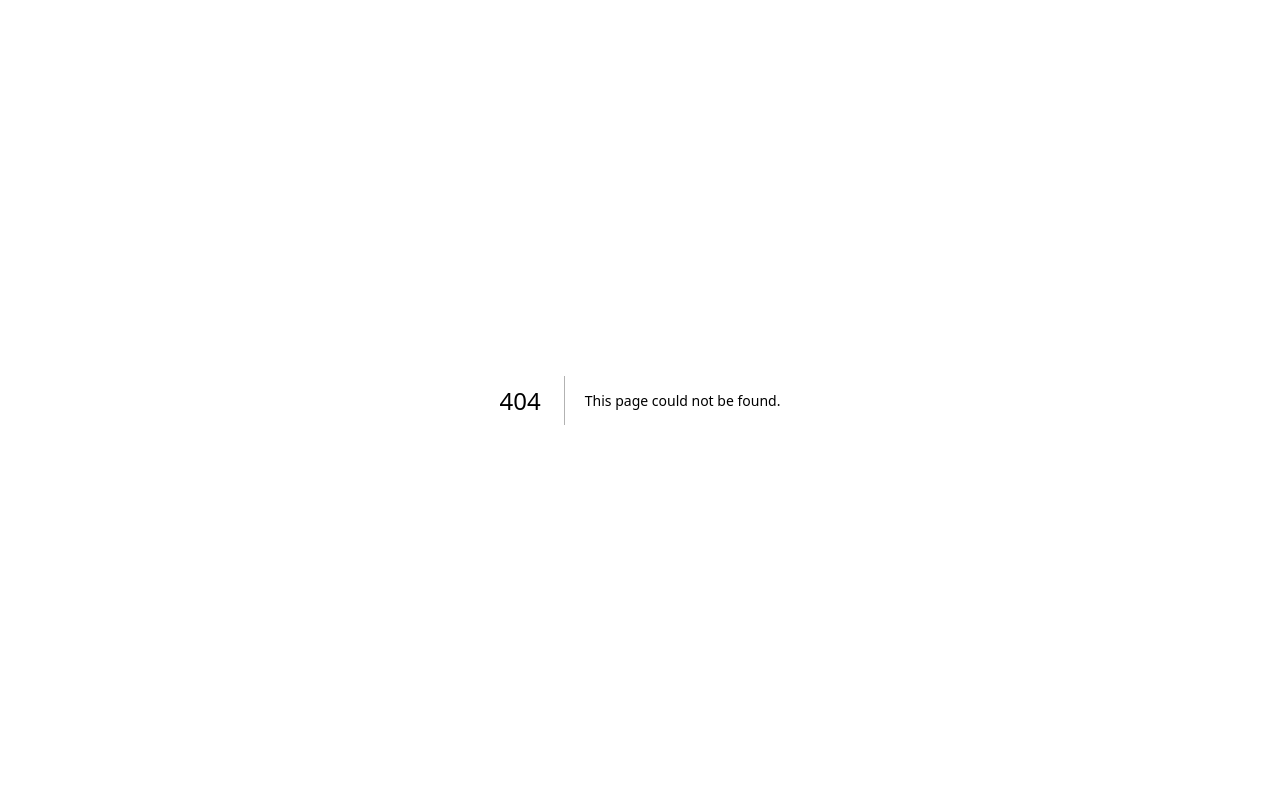
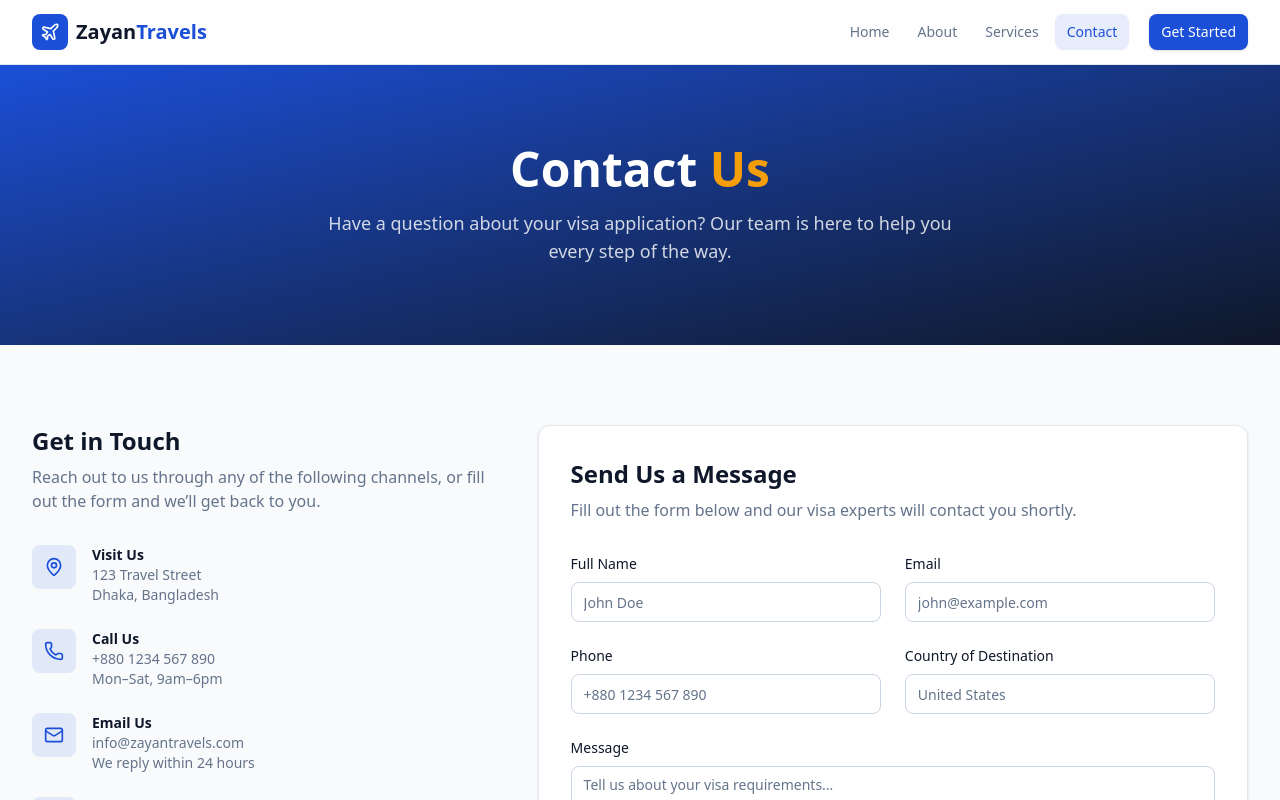
Before and after one commit to xnafi/zayan_travels, a Next.js app: page /contact in a window 1280 px wide. Before the commit this address had no page. Shown: the top 800 px of the page. Built offline with nearby package versions, Linux system fonts and the light colour scheme.

Commit message:
Build public contact page

```diff
--- /dev/null
+++ b/app/(site)/contact/page.tsx
@@ -0,0 +1,101 @@
+import type { Metadata } from "next";
+import { Mail, Phone, MapPin, Clock } from "lucide-react";
+import { ContactForm } from "@/components/site/ContactForm";
+
+export const metadata: Metadata = {
+  title: "Contact Us",
+  description:
+    "Get in touch with Zayan Travels for expert visa consulting. Contact us for tourist, business, student, and work visa assistance.",
+};
+
+const contactInfo = [
+  {
+    icon: MapPin,
+    title: "Visit Us",
+    lines: ["123 Travel Street", "Dhaka, Bangladesh"],
+  },
+  {
+    icon: Phone,
+    title: "Call Us",
+    lines: ["+880 1234 567 890", "Mon–Sat, 9am–6pm"],
+  },
+  {
+    icon: Mail,
+    title: "Email Us",
+    lines: ["info@zayantravels.com", "We reply within 24 hours"],
+  },
+  {
+    icon: Clock,
+    title: "Working Hours",
+    lines: ["Mon–Fri: 9am–6pm", "Sat: 10am–4pm"],
+  },
+];
+
+export default function ContactPage() {
+  return (
+    <div className="bg-brand-surface">
+      <section className="bg-gradient-to-br from-brand-primary to-brand-dark py-20 text-white">
+        <div className="container-page text-center">
+          <h1 className="font-display text-4xl font-bold sm:text-5xl">
+            Contact <span className="text-brand-secondary">Us</span>
+          </h1>
+          <p className="mx-auto mt-4 max-w-2xl text-lg text-white/80">
+            Have a question about your visa application? Our team is here to
+            help you every step of the way.
+          </p>
+        </div>
+      </section>
+
+      <section className="py-20">
+        <div className="container-page">
+          <div className="grid gap-12 lg:grid-cols-5">
+            <div className="lg:col-span-2">
+              <h2 className="font-display text-2xl font-bold text-brand-dark">
+                Get in Touch
+              </h2>
+              <p className="mt-2 text-brand-muted">
+                Reach out to us through any of the following channels, or fill
+                out the form and we&rsquo;ll get back to you.
+              </p>
+
+              <div className="mt-8 space-y-6">
+                {contactInfo.map((info) => (
+                  <div key={info.title} className="flex items-start gap-4">
+                    <div className="flex h-11 w-11 shrink-0 items-center justify-center rounded-lg bg-brand-primary/10">
+                      <info.icon className="h-5 w-5 text-brand-primary" />
+                    </div>
+                    <div>
+                      <h3 className="font-display text-sm font-semibold text-brand-dark">
+                        {info.title}
+                      </h3>
+                      {info.lines.map((line) => (
+                        <p key={line} className="text-sm text-brand-muted">
+                          {line}
+                        </p>
+                      ))}
+                    </div>
+                  </div>
+                ))}
+              </div>
+            </div>
+
+            <div className="lg:col-span-3">
+              <div className="rounded-xl border border-slate-200 bg-white p-6 shadow-sm sm:p-8">
+                <h2 className="font-display text-2xl font-bold text-brand-dark">
+                  Send Us a Message
+                </h2>
+                <p className="mt-2 text-brand-muted">
+                  Fill out the form below and our visa experts will contact you
+                  shortly.
+                </p>
+                <div className="mt-8">
+                  <ContactForm />
+                </div>
+              </div>
+            </div>
+          </div>
+        </div>
+      </section>
+    </div>
+  );
+}
```
